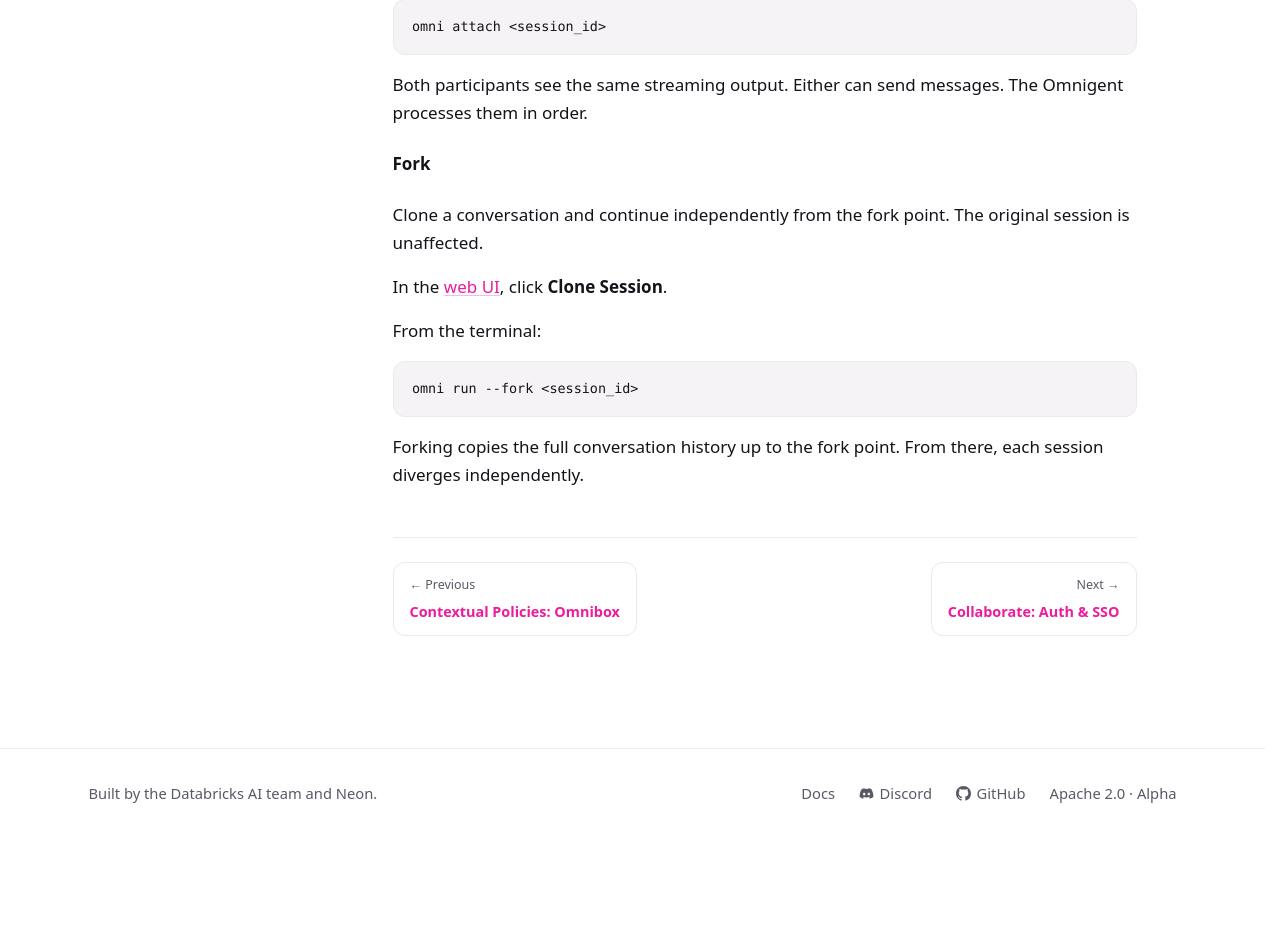
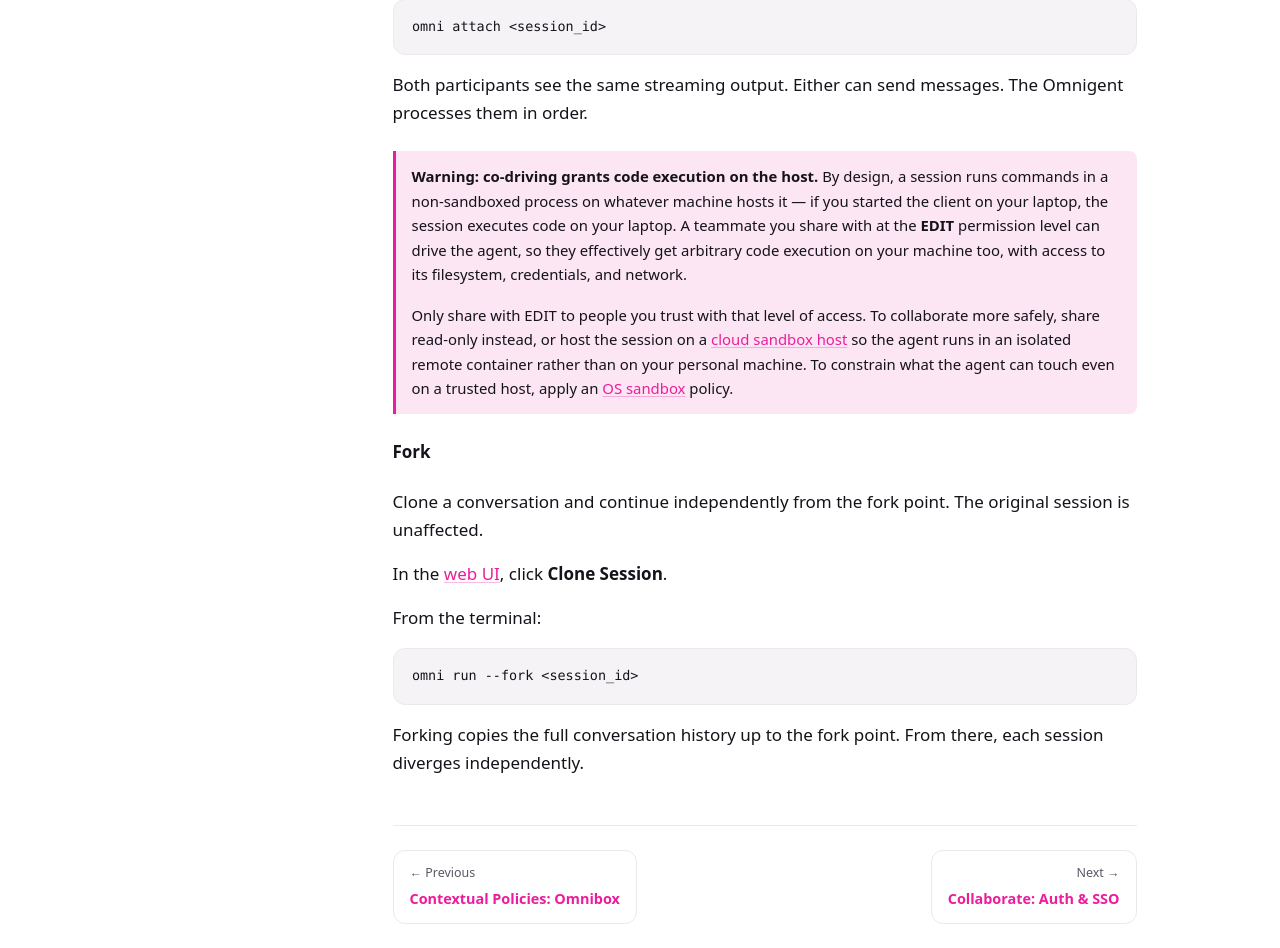
Before and after one commit to omnigent-ai/omnigent-site, a Next.js app: page /docs/deploy/overview in a window 1280 px wide. Shown: the part 4000-4948 px from the top of the page. Before the commit the page ends 4838 px from the top, so only its background shows below. Built offline with nearby package versions, Linux system fonts and the light colour scheme.

Commit message:
Add code-execution warning to deploy overview Collaboration section

```diff
--- a/app/docs/deploy/overview/page.js
+++ b/app/docs/deploy/overview/page.js
@@ -289,6 +289,25 @@ export default function Page() {
         processes them in order.
       </p>
 
+      <div className="note">
+        <p>
+          <strong>Warning: co-driving grants code execution on the host.</strong> By design, a
+          session runs commands in a non-sandboxed process on whatever machine hosts it &mdash; if
+          you started the client on your laptop, the session executes code on your laptop. A
+          teammate you share with at the <strong>EDIT</strong> permission level can drive the agent,
+          so they effectively get arbitrary code execution on your machine too, with access to its
+          filesystem, credentials, and network.
+        </p>
+        <p>
+          Only share with EDIT to people you trust with that level of access. To collaborate more
+          safely, share read-only instead, or host the session on a{" "}
+          <Link href="/docs/deploy/cloud-sandbox-host">cloud sandbox host</Link> so the agent runs
+          in an isolated remote container rather than on your personal machine. To constrain what
+          the agent can touch even on a trusted host, apply an{" "}
+          <Link href="/docs/policies/os-sandbox">OS sandbox</Link> policy.
+        </p>
+      </div>
+
       <h4>Fork</h4>
 
       <p>
```
